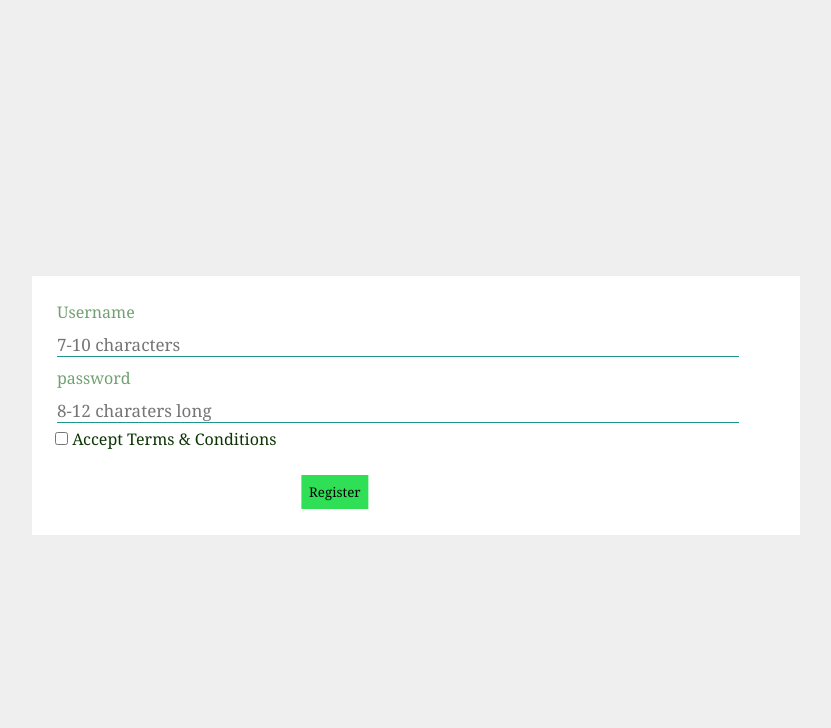
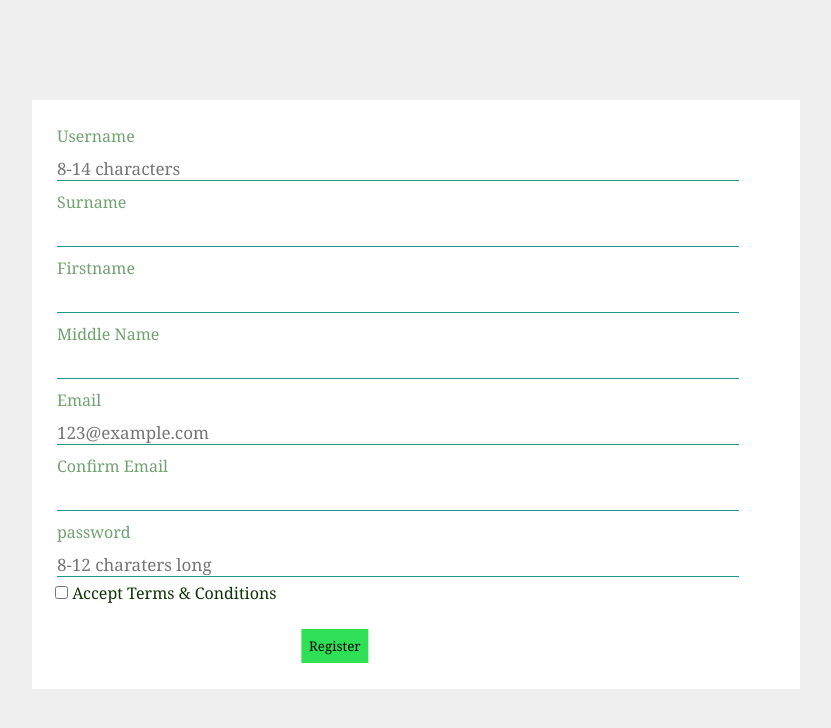
Before and after one commit to T-manuel/Side-Hustle-Tasks-3, a PHP site: page / in a window 1280 px wide. Shown: the top 728 px of the page, without its empty margins (224-1055 px from the left). Run offline with PHP 8.4, Linux system fonts and the light colour scheme; data that the repository does not hold is empty.

Commit message:
Update index.php

```diff
--- a/index.php
+++ b/index.php
@@ -2,11 +2,22 @@
 if (isset ($_POST["register"])) {
     $name = $_POST["usernames"];
     $passID = $_POST["passwords"];
+    $surname = $_POST["surname"];
+    $firstname = $_POST["firstname"];
+    $middleName = $_POST["middleName"];
+    $email = $_POST["emails"];
+    $confirmEmail = $_POST["confirmEmail"];
 
-    session_start();
-    $_SESSION["usernames"] = $name;
-    $_SESSION["passwords"] = $passID;
-    header("location: login.php");
+    if ($email == $confirmEmail){
+        session_start();
+        $_SESSION["usernames"] = $name;
+        $_SESSION["passwords"] = $passID;
+        $_SESSION["emails"] = $email;
+        header("location: login.php");
+    }
+    else {
+        $error = "your mail didn't match. Input again";
+    }
 }
 ?>
 <!DOCTYPE html>
@@ -22,7 +33,27 @@ if (isset ($_POST["register"])) {
         <form class = "first-form" action = "index.php" method = "POST" autocomplete="off">
             <div class="form-group">
                 <label for = "usernames"> Username </label>
-                <input name = "usernames" class = "formControl" type = "text" placeholder = "7-10 characters" required>
+                <input name = "usernames" class = "formControl" type = "text" placeholder = "8-14 characters" required>
+            </div>
+            <div class="form-group">
+                <label for = "surname"> Surname </label>
+                <input name = "surname" class = "formControl" type = "text" required>
+            </div>
+            <div class="form-group">
+                <label for = "firstname"> Firstname </label>
+                <input name = "firstname" class = "formControl" type = "text" required>
+            </div>
+            <div class="form-group">
+                <label for = "middleName"> Middle Name </label>
+                <input name = "middleName" class = "formControl" type = "text">
+            </div>
+            <div class="form-group">
+                <label for = "emails"> Email </label>
+                <input name = "emails" class = "formControl" type = "email" placeholder = "123@example.com" required>
+            </div>
+            <div class="form-group">
+                <label for = "confirm email"> Confirm Email </label>
+                <input name = "confirmEmail" class = "formControl" type = "email" required>
             </div>
             <div class="form-group">
                 <label for = "passwords"> password </label>
@@ -33,6 +64,6 @@ if (isset ($_POST["register"])) {
             <input type ="submit" class = "btn" name = "register" value = "Register" >
         </form>
     </div>
-
+    <span> <?php echo " <br> <p class = 'echo'> $error </p>";?> </span>
 </body>
 </html>
```
